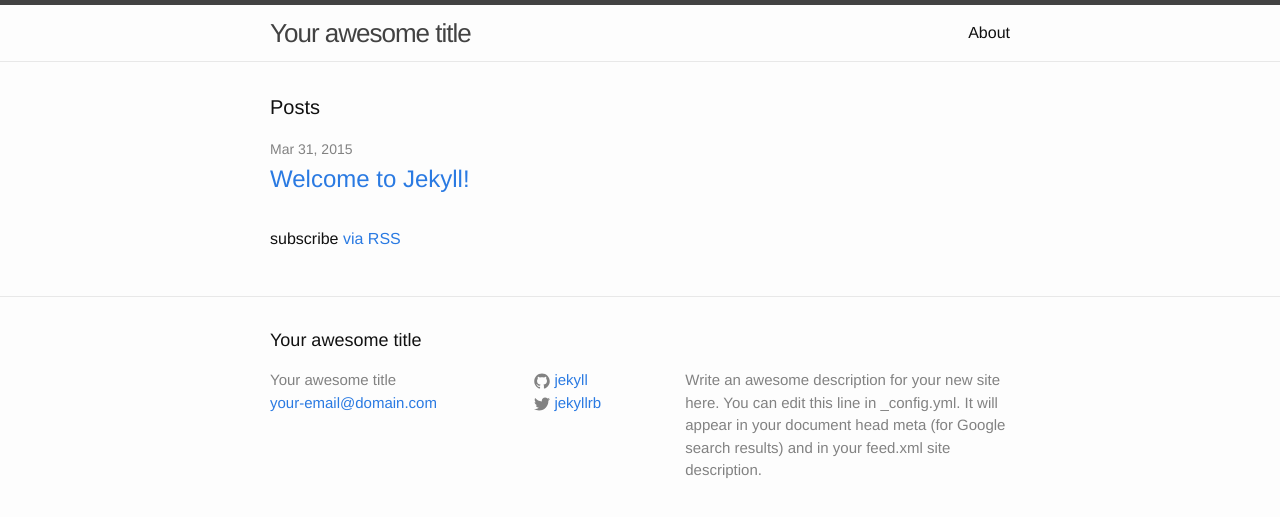
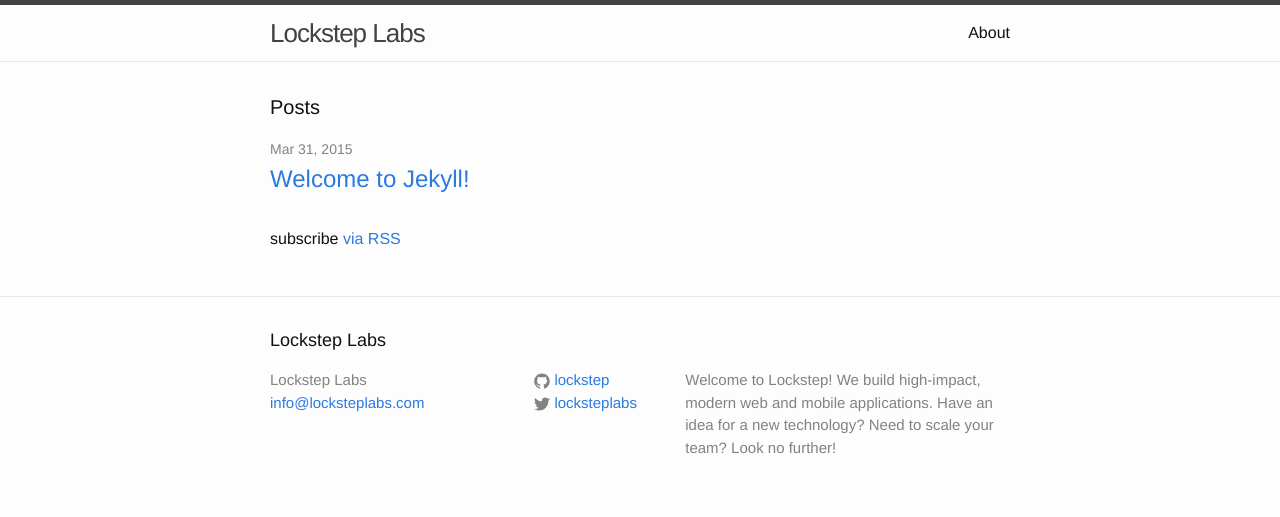
Before and after one commit to lockstep/lockstep, a Jekyll site: the page built from index.html, in a window 1280 px wide. Shown: the top 517 px of the page. Built offline with Jekyll 4.4.1, drawn with Linux system fonts in a browser that asks for light colours.

Commit message:
added config

```diff
--- a/_config.yml
+++ b/_config.yml
@@ -1,14 +1,13 @@
 # Site settings
-title: Your awesome title
-email: your-email@domain.com
+title: Lockstep Labs
+email: info@locksteplabs.com
 description: > # this means to ignore newlines until "baseurl:"
-  Write an awesome description for your new site here. You can edit this
-  line in _config.yml. It will appear in your document head meta (for
-  Google search results) and in your feed.xml site description.
+  Welcome to Lockstep! We build high-impact, modern web and mobile applications.
+  Have an idea for a new technology? Need to scale your team? Look no further!
 baseurl: "" # the subpath of your site, e.g. /blog/
-url: "http://yourdomain.com" # the base hostname & protocol for your site
-twitter_username: jekyllrb
-github_username:  jekyll
+url: "http://locksteplabs.com" # the base hostname & protocol for your site
+twitter_username: locksteplabs
+github_username:  lockstep
 
 # Build settings
 markdown: kramdown
```
